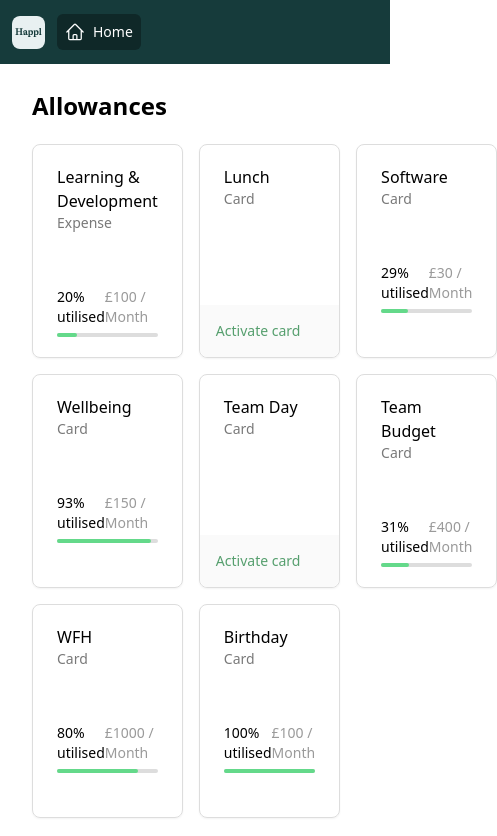
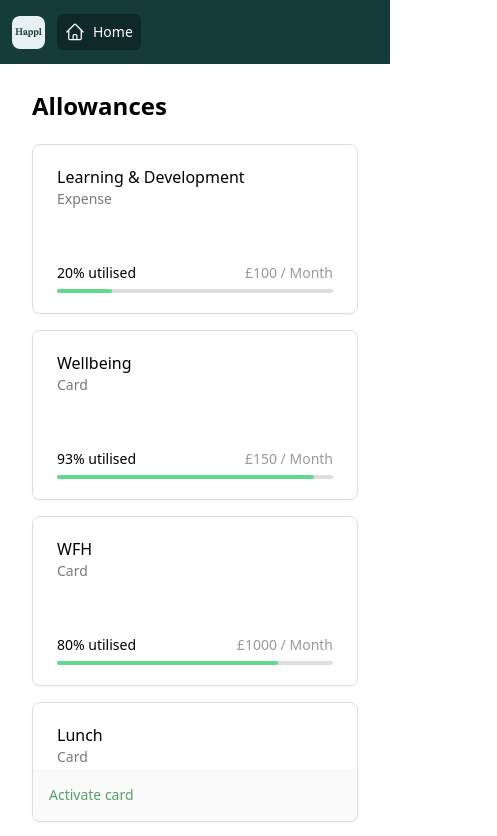
Before and after one commit to DavidLazar13/frontend-interview-task-happl, a Next.js app: page / in a window 390 px wide. Shown: the top 836 px of the page, 497 px wide, since content can reach past the window. Built offline with nearby package versions, Linux system fonts and the light colour scheme.

Commit message:
style: styled list to be responsive

```diff
--- a/src/components/List/index.tsx
+++ b/src/components/List/index.tsx
@@ -18,7 +18,7 @@
   return (
     <div className='m-8'>
       <h2 className='text-2xl font-semibold leading-5'>Allowances</h2>
-      <div className='grid grid-rows-3 grid-flow-col gap-4 mt-7'>
+      <div className='grid grid-cols-1 sm:grid-cols-1 md:grid-cols-2 xl:grid-cols-3 gap-4 mt-7'>
         {allowances.map((allowance) => (
           <Card key={allowance.id} allowance={allowance}></Card>
         ))}
```
